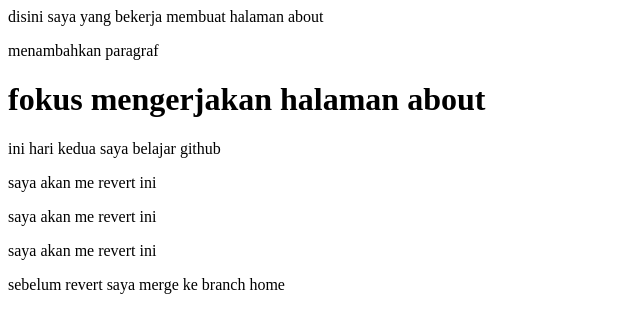
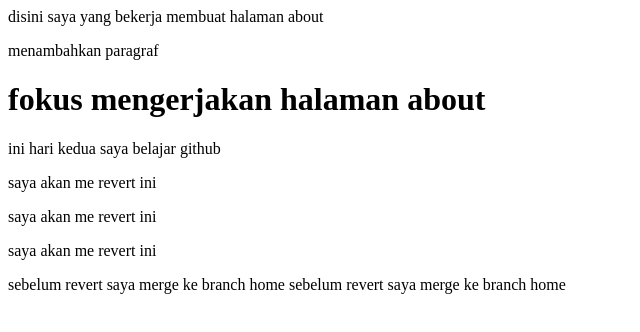
Before and after one commit to daffarizky16/olshoppp, a plain HTML site: page AboutComp/about.html in a window 1280 px wide. Shown: the whole page, without its empty margins (0-640 px from the left). Drawn offline with Linux system fonts and the light colour scheme.

Commit message:
akan dihapus

```diff
--- a/AboutComp/about.html
+++ b/AboutComp/about.html
@@ -10,6 +10,6 @@
     <p>saya akan me revert ini</p>
     <p>saya akan me revert ini</p>
     <p>saya akan me revert ini</p>
-    sebelum revert saya merge ke branch home
+    sebelum revert saya merge ke branch home sebelum revert saya merge ke branch home
   </body>
 </html>
```
